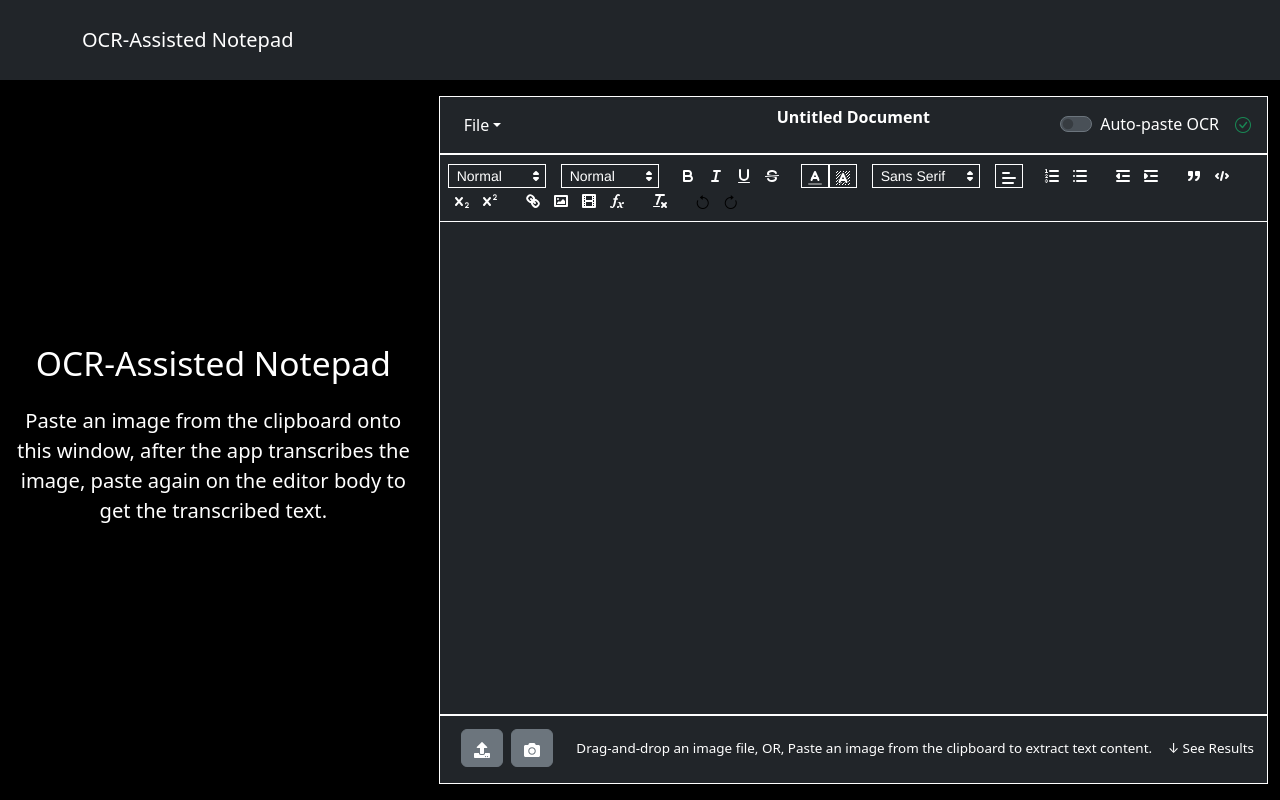
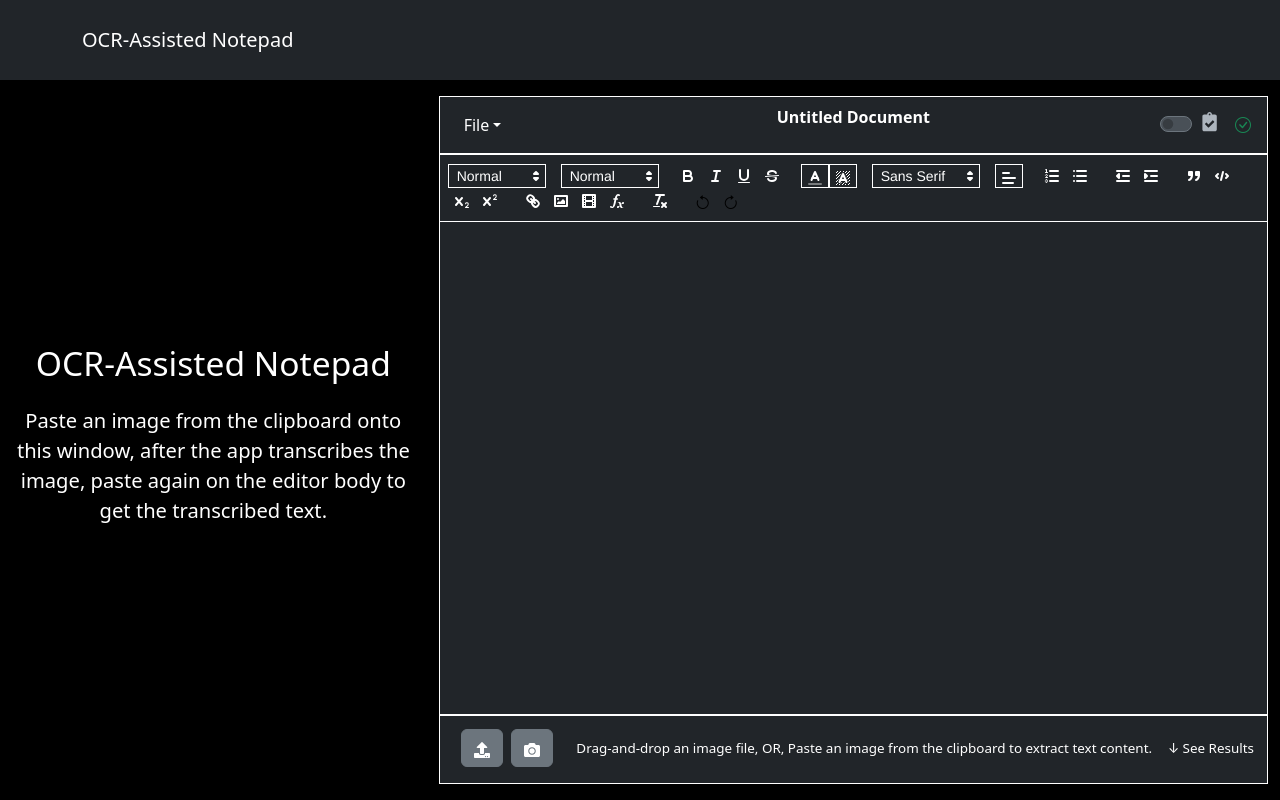
Before and after one commit to ronnmabunga/scanpad, a React (Vite) app: page / in a window 1280 px wide. Built offline with nearby package versions, Linux system fonts and the light colour scheme.

Commit message:
Add saving of auto-paste setting to localStorage

```diff
--- a/src/components/OCRNotepad.jsx
+++ b/src/components/OCRNotepad.jsx
@@ -3,10 +3,14 @@ import OCRImageCapture from "./OCRImageCapture";
 import RichTextEditor from "./RichTextEditor";
 
 function OCRNotepad({ className, style, showHomeLink = false, ...props }) {
-    const [autoPasteOCR, setAutoPasteOCR] = useState(false);
+    const [autoPasteOCR, setAutoPasteOCR] = useState(() => {
+        const saved = localStorage.getItem("autoPasteOCR");
+        return saved ? JSON.parse(saved) : false;
+    });
 
     useEffect(() => {
         console.log("OCRNotepad - autoPasteOCR changed:", autoPasteOCR);
+        localStorage.setItem("autoPasteOCR", JSON.stringify(autoPasteOCR));
     }, [autoPasteOCR]);
 
     const handleAutoPasteOCRChange = (value) => {
--- a/src/components/RichTextEditor.jsx
+++ b/src/components/RichTextEditor.jsx
@@ -2,12 +2,13 @@ import ReactQuill from "react-quill";
 import "react-quill/dist/quill.snow.css";
 import "bootstrap-icons/font/bootstrap-icons.css";
 import { useNavigate } from "react-router-dom";
-import { Navbar, Nav, NavDropdown, Modal, Button } from "react-bootstrap";
+import { Navbar, Nav, NavDropdown, Modal, Button, Tooltip, OverlayTrigger } from "react-bootstrap";
 import { useState, useEffect, useRef } from "react";
 import LoadFileIntoEditorModal from "./LoadFileIntoEditorModal";
 import SaveFileAsIntoEditorModal from "./SaveFileAsIntoEditorModal";
 import { useDatabase } from "../contexts/DatabaseContext";
 import { setQuillEditor } from "../utils/editorRef";
+import { FaClipboardCheck } from "react-icons/fa";
 
 // Register Quill modules
 const Quill = ReactQuill.Quill;
@@ -175,6 +176,8 @@ function RichTextEditor({ className, style, autoPasteOCR, onAutoPasteOCRChange,
                         </div>
                         <div className="d-flex align-items-center ms-auto">
                             <div className="form-check form-switch me-3">
+                                <OverlayTrigger placement="bottom" overlay={<Tooltip id="auto-paste-tooltip">Auto-paste OCR text at cursor position</Tooltip>}>
+                                    <div className="d-flex align-items-center">
                                         <input
                                             className="form-check-input"
                                             type="checkbox"
@@ -185,9 +188,9 @@ function RichTextEditor({ className, style, autoPasteOCR, onAutoPasteOCRChange,
                                                 onAutoPasteOCRChange?.(e.target.checked);
                                             }}
                                         />
-                                <label className="form-check-label text-white" htmlFor="autoPasteOCR">
-                                    Auto-paste OCR
-                                </label>
+                                        <FaClipboardCheck className={`ms-2 ${autoPasteOCR ? "text-primary" : "text-secondary"}`} style={{ fontSize: "1.2rem" }} />
+                                    </div>
+                                </OverlayTrigger>
                             </div>
                             <span className="text-white">{normalizeContent(content) !== normalizeContent(lastSavedContent) ? <i className="bi bi-save text-danger"></i> : <i className="bi bi-check-circle text-success"></i>}</span>
                         </div>
```
Lines whose indentation alone changed are shown as unchanged.
